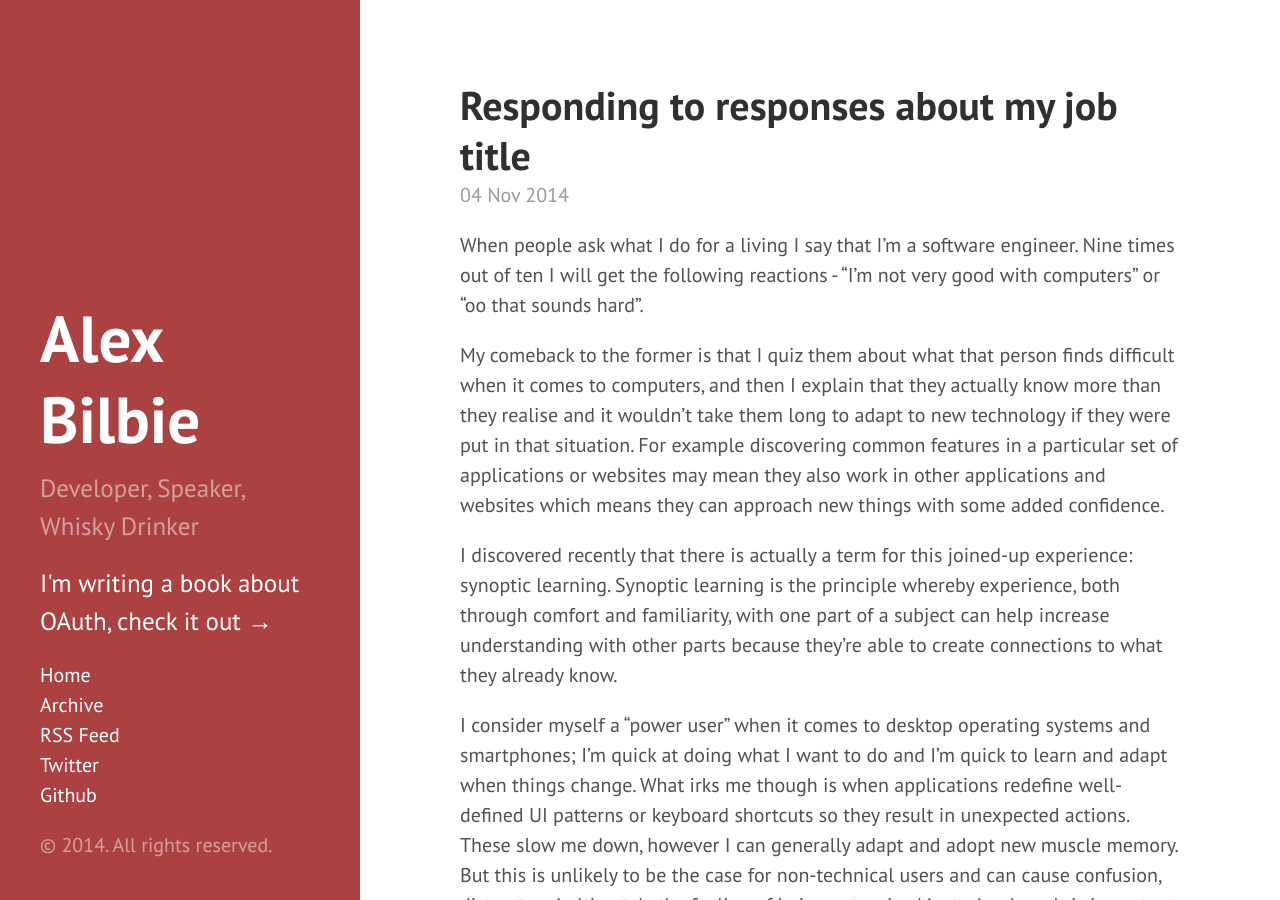
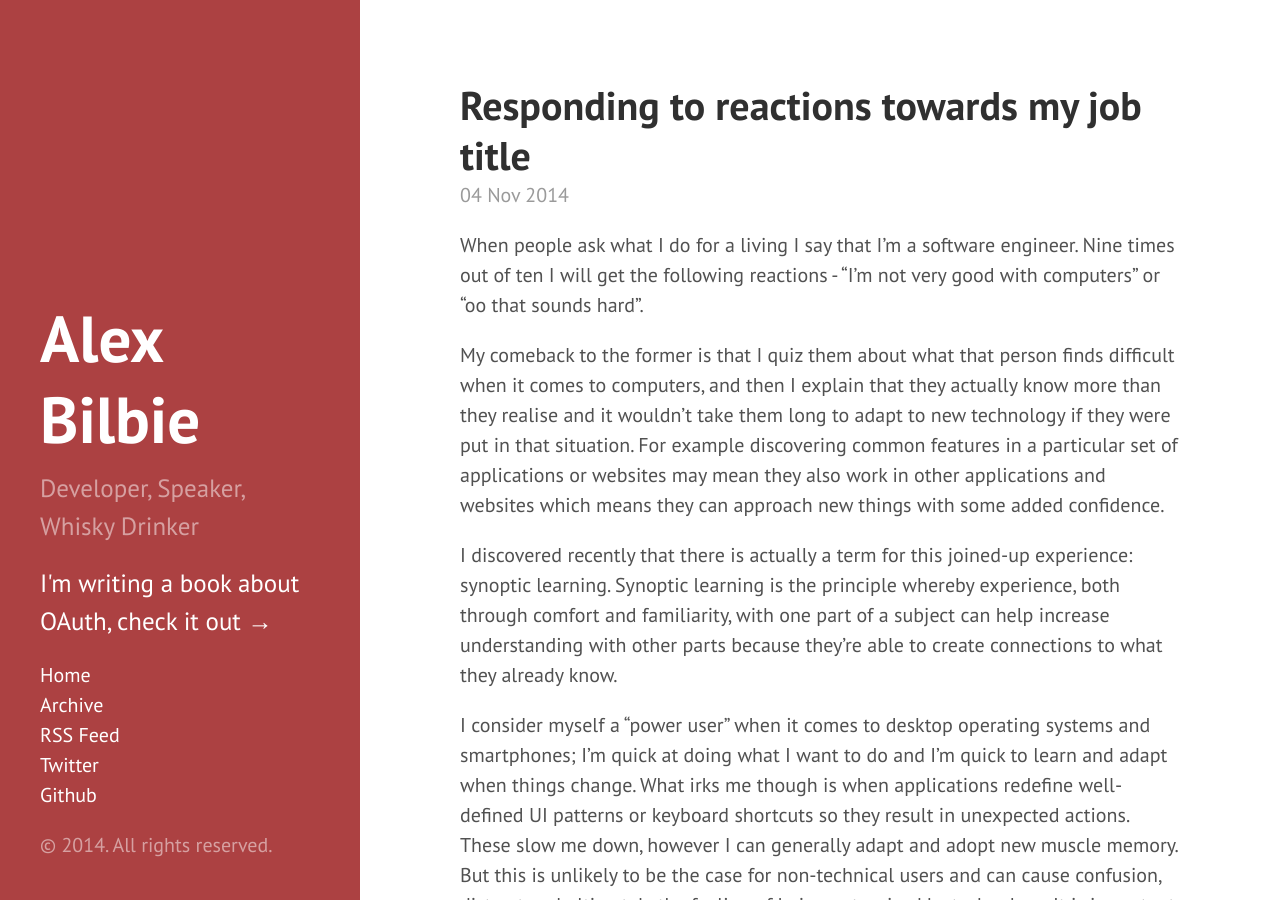
Before and after one commit to alexbilbie/alexbilbie.github.com, a Jekyll site: the page built from _posts/2014-11-04-responsing-to-reactions.md, in a window 1280 px wide and 900 px high. Built offline with Jekyll 4.4.1, drawn with Linux system fonts in a browser that asks for light colours; Markdown is read by kramdown in place of the engine named in the settings.

Commit message:
Update and rename 2014-11-04-responsing-to-responses.md to 2014-11-04-responsing-to-reactions.md

```diff
--- a/_posts/2014-11-04-responsing-to-responses.md
+++ b/_posts/2014-11-04-responsing-to-reactions.md
@@ -1,5 +1,5 @@
 ---
-title: "Responding to responses about my job title"
+title: "Responding to reactions towards my job title"
 date: "2014-11-04 12:40:00"
 layout: post
 ---
```
